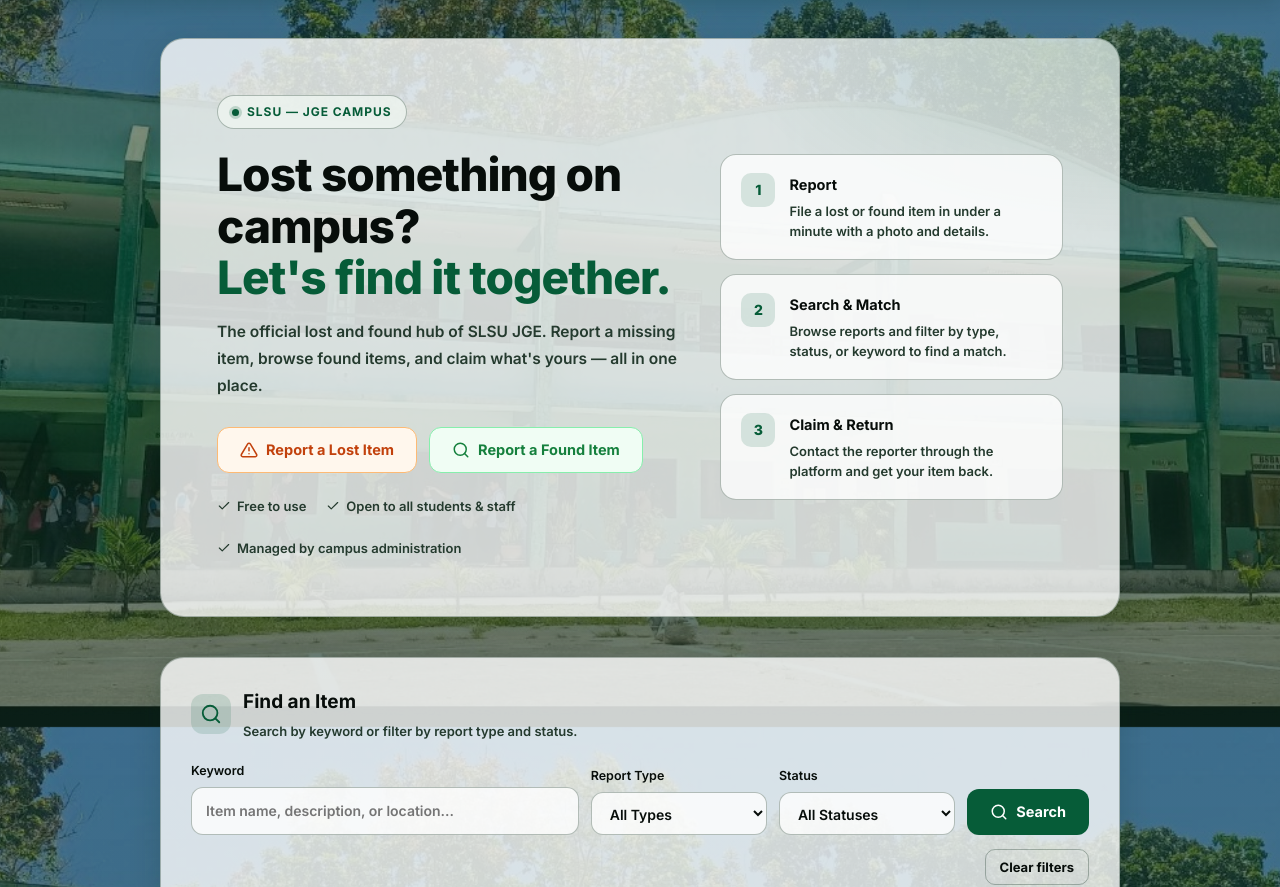
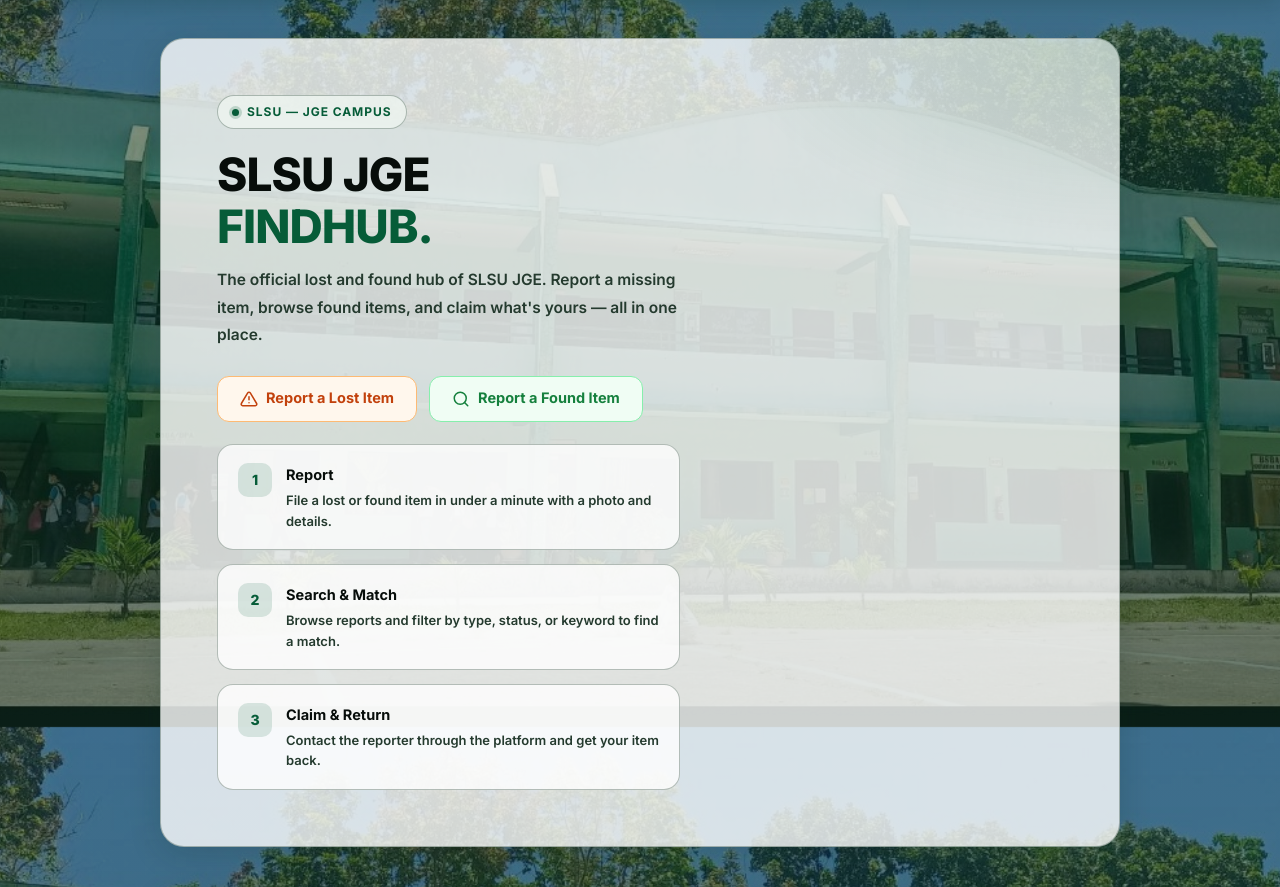
Before and after one commit to miahvillanueva28-spec/SLSU-JGE-FINDHUB., a Flask app: page / in a window 1280 px wide. Shown: the part 73-960 px from the top of the page. Run offline with Flask 3, Linux system fonts and the light colour scheme; data that the repository does not hold is empty; some libraries are stand-ins or nearby versions.

Commit message:
Update home.html

```diff
--- a/templates/home.html
+++ b/templates/home.html
@@ -557,7 +557,7 @@
         <span class="fh-dot" aria-hidden="true"></span>
         SLSU — JGE Campus
       </span>
-      <h1>Lost something on campus?<br><span>Let's find it together.</span></h1>
+      <h1>SLSU JGE<br><span>FINDHUB.</span></h1>
       <p class="fh-hero__sub">
         The official lost and found hub of SLSU JGE. Report a missing item,
         browse found items, and claim what's yours — all in one place.
@@ -573,23 +573,6 @@
           Report a Found Item
         </a>
       </div>
-
-      <div class="fh-hero__meta">
-        <span>
-          <svg class="fh-icon fh-icon--sm" viewBox="0 0 24 24" aria-hidden="true"><path d="M20 6 9 17l-5-5"/></svg>
-          Free to use
-        </span>
-        <span>
-          <svg class="fh-icon fh-icon--sm" viewBox="0 0 24 24" aria-hidden="true"><path d="M20 6 9 17l-5-5"/></svg>
-          Open to all students &amp; staff
-        </span>
-        <span>
-          <svg class="fh-icon fh-icon--sm" viewBox="0 0 24 24" aria-hidden="true"><path d="M20 6 9 17l-5-5"/></svg>
-          Managed by campus administration
-        </span>
-      </div>
-    </div>
-
     <div class="fh-hero__visual" aria-hidden="true">
       <div class="fh-step">
         <span class="fh-step__num">1</span>
```
